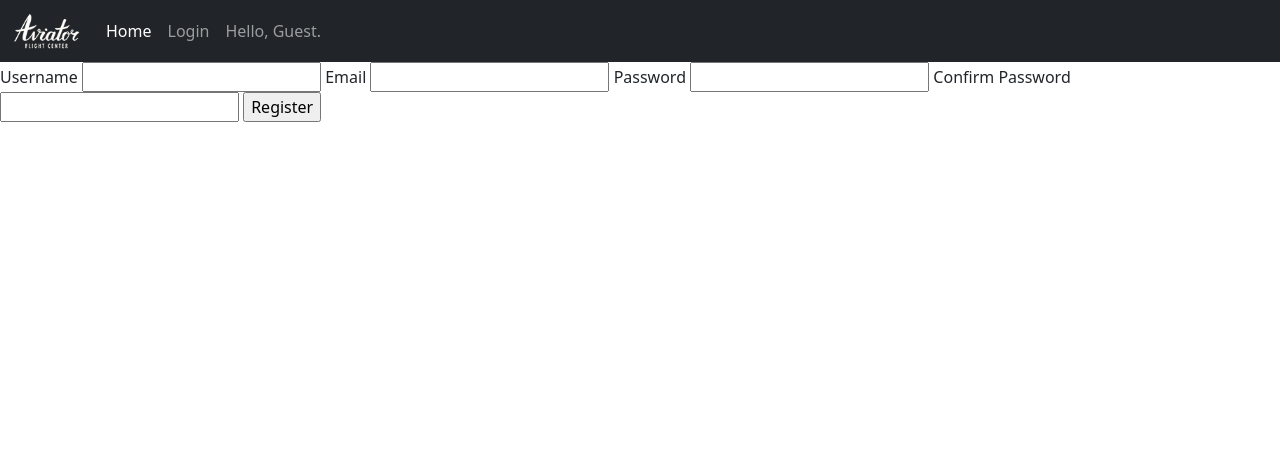
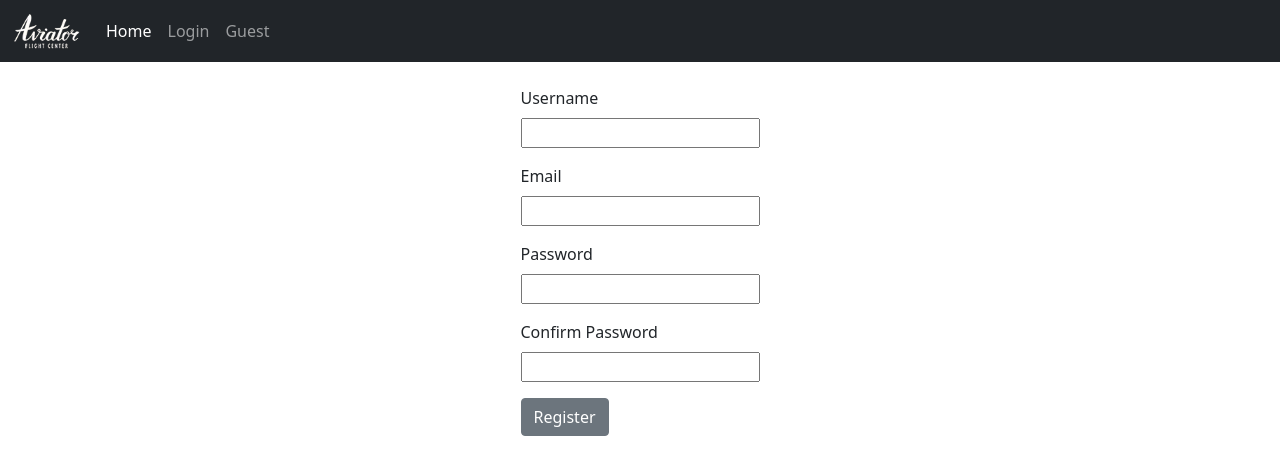
Before and after one commit to anthoskountouris/aviator_flight_center_manuals, a Flask app: page /register in a window 1280 px wide. Shown: the top 475 px of the page. Run offline with Flask 2, Linux system fonts and the light colour scheme.

Commit message:
Changes in the login/registration forms and added manuals page

```diff
--- a/blog/routes.py
+++ b/blog/routes.py
@@ -35,6 +35,11 @@ def login():
 
   return render_template('login.html',title='Login',form=form)
 
+@app.route("/manuals")
+@login_required
+def manuals():
+  return render_template('manuals.html')
+
 @app.route("/aquila_manual")
 @login_required
 def aquila():
--- a/blog/templates/home.html
+++ b/blog/templates/home.html
@@ -1,8 +1,5 @@
 {% extends "layout.html" %}
 {% block content %}
 
-<div class="container d-flex justify-content-center" id="one">
-    <h1>Aviator Flight Center Manuals</h1>
-</div>
 
 {% endblock content %}
--- a/blog/templates/layout.html
+++ b/blog/templates/layout.html
@@ -5,7 +5,7 @@
 <meta name="viewport" content="width=device-width, initial-scale=1.0">
 <link href="https://cdn.jsdelivr.net/npm/bootstrap@5.0.2/dist/css/bootstrap.min.css" rel="stylesheet" integrity="sha384-EVSTQN3/azprG1Anm3QDgpJLIm9Nao0Yz1ztcQTwFspd3yD65VohhpuuCOmLASjC" crossorigin="anonymous">
 <link rel=stylesheet type=text/css href="{{ url_for('static',filename='style.css') }}">
-<title>My Wonderful Site</title>
+<title>Aviator Flight Center Manuals</title>
 </head>
 <body>
 <div id="header">
@@ -24,15 +24,15 @@
           <a class="nav-link active" aria-current="page" href="{{ url_for('home') }}">Home</a>
         </li>
         {% if current_user.is_authenticated %}
-          <li class="nav-item dropdown">
-            <a class="nav-link dropdown-toggle" href="#" id="navbarDropdown" role="button" data-bs-toggle="dropdown" aria-expanded="false">
+          <li class="nav-item">
+            <a class="nav-link" href="{{ url_for('manuals') }}" aria-current="page" >
               Manuals
             </a>
-            <ul class="dropdown-menu" aria-labelledby="navbarDropdown">
+            <!-- <ul class="dropdown-menu" aria-labelledby="navbarDropdown">
               <li><a class="dropdown-item" href="{{ url_for('aquila') }}">Aquila</a></li>
               <li><a class="dropdown-item" href="{{ url_for('daforty') }}">DA-40</a></li>
               <li><a class="dropdown-item" href="#">DA-42</a></li>
-            </ul>
+            </ul> -->
           </li>
         <!-- </li> -->
         <li class="nav-item">
@@ -52,9 +52,9 @@
         <li class="nav-item">
           <a class="nav-link">
             {% if current_user.is_authenticated %}
-            Hello {{ current_user.username }}
+              {{ current_user.username }}
             {% else %}
-            Hello, Guest.
+              Guest
             {% endif %}
           </a>
         </li>
--- a/blog/templates/manuals/da40_manual.html
+++ b/blog/templates/manuals/da40_manual.html
@@ -1,6 +1,6 @@
 {% extends "layout.html" %}
 {% block content %}
-<div id="viewer" style="width: 80%; height: 650px; margin: auto;"></div>
+<div id="viewer" style="width: 100%; height: 660px; margin: auto;"></div>
 <script type="text/javascript" src="https://cloudpdf.io/viewer.min.js"></script>
 <script>
   const config = {
--- a/blog/templates/register.html
+++ b/blog/templates/register.html
@@ -1,11 +1,41 @@
 {% extends "layout.html" %}
 {% block content %}
-<form method="POST" action="">
+<!-- <form method="POST" action="">
   {{ form.csrf_token }}
   {{ form.username.label }} {{ form.username }}{% for error in form.username.errors %}<span style="color: red;">[{{ error }}]</span>{% endfor %}
   {{ form.email.label }} {{ form.email }}
   {{ form.password.label }} {{ form.password }}
   {{ form.confirm_password.label }} {{ form.confirm_password }}
   <input type="submit" value="Register">
-</form>
+</form> -->
+
+<div class="container d-flex justify-content-center mt-4">
+  <form method="POST" action="">
+    <div class="mb-3">
+      {{ form.csrf_token }}
+      <label for="username" class="form-label">Username</label>
+      <div id="username">{{ form.username }}{% for error in form.username.errors %}<span style="color: red;">[{{ error }}]</span>{% endfor %}</div>
+    </div>
+
+    <div class="mb-3">
+      <label for="email" class="form-label">Email</label>
+      <div id="email"> {{ form.email }}</div>
+    </div>
+
+    <div class="mb-3">
+      <label for="password" class="form-label">Password</label>
+      <div id="password"> {{ form.password }}</div>
+    </div>
+
+    <div class="mb-3">
+      <label for="confirm_password" class="form-label">Confirm Password</label>
+      <div id="confirm_password"> {{ form.confirm_password }}</div>
+    </div>
+
+    <button type="submit" class="btn btn-secondary" value="Register">Register</button>
+  </form>
+</div>
+
+
+
 {% endblock content %}
```
Also changed, not shown: blog/templates/login.html (+21 -2 lines), blog/templates/manuals.html (added, +10 -0 lines), blog/templates/manuals/aquila_manual.html (+6 -1 lines).
